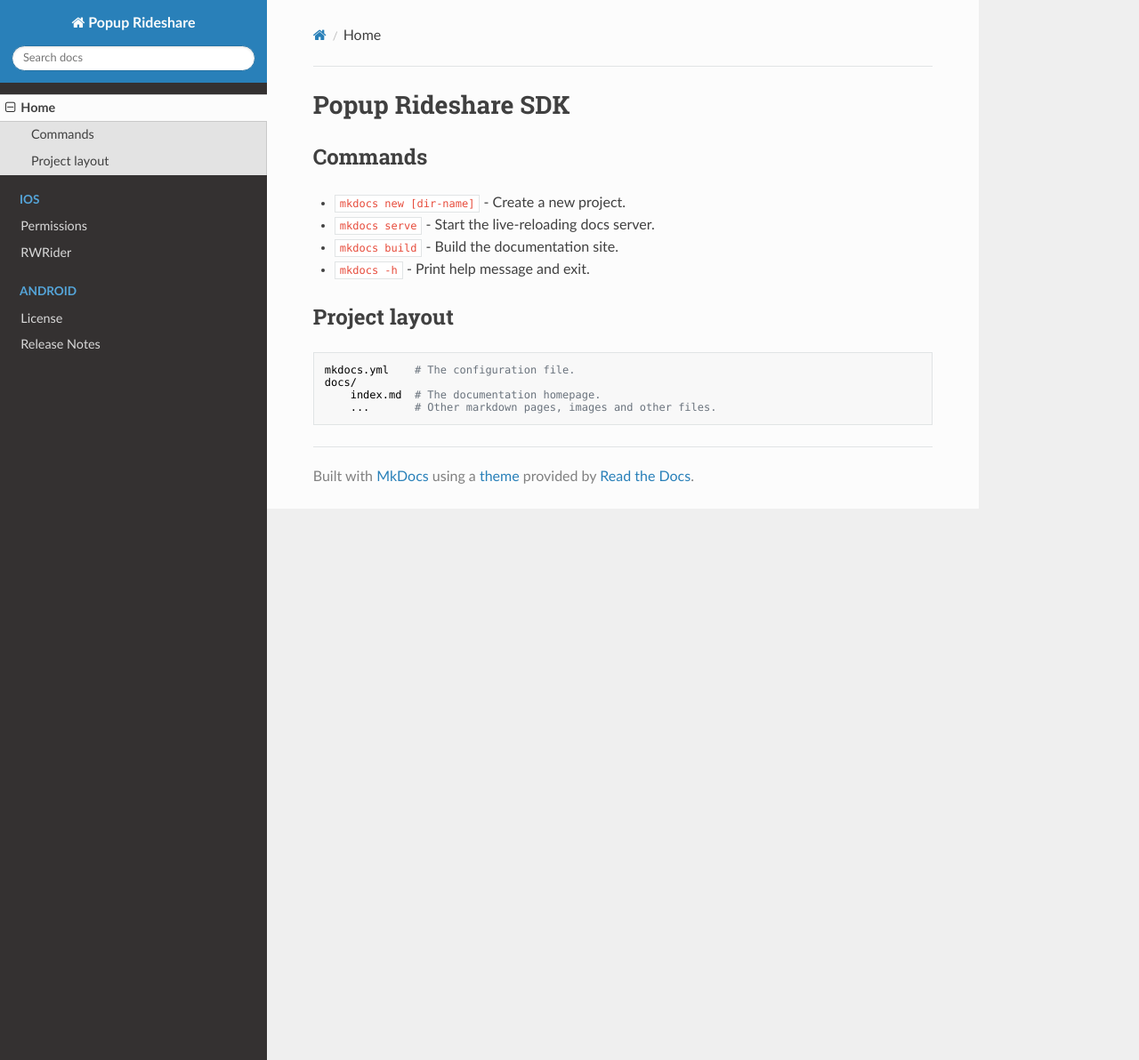
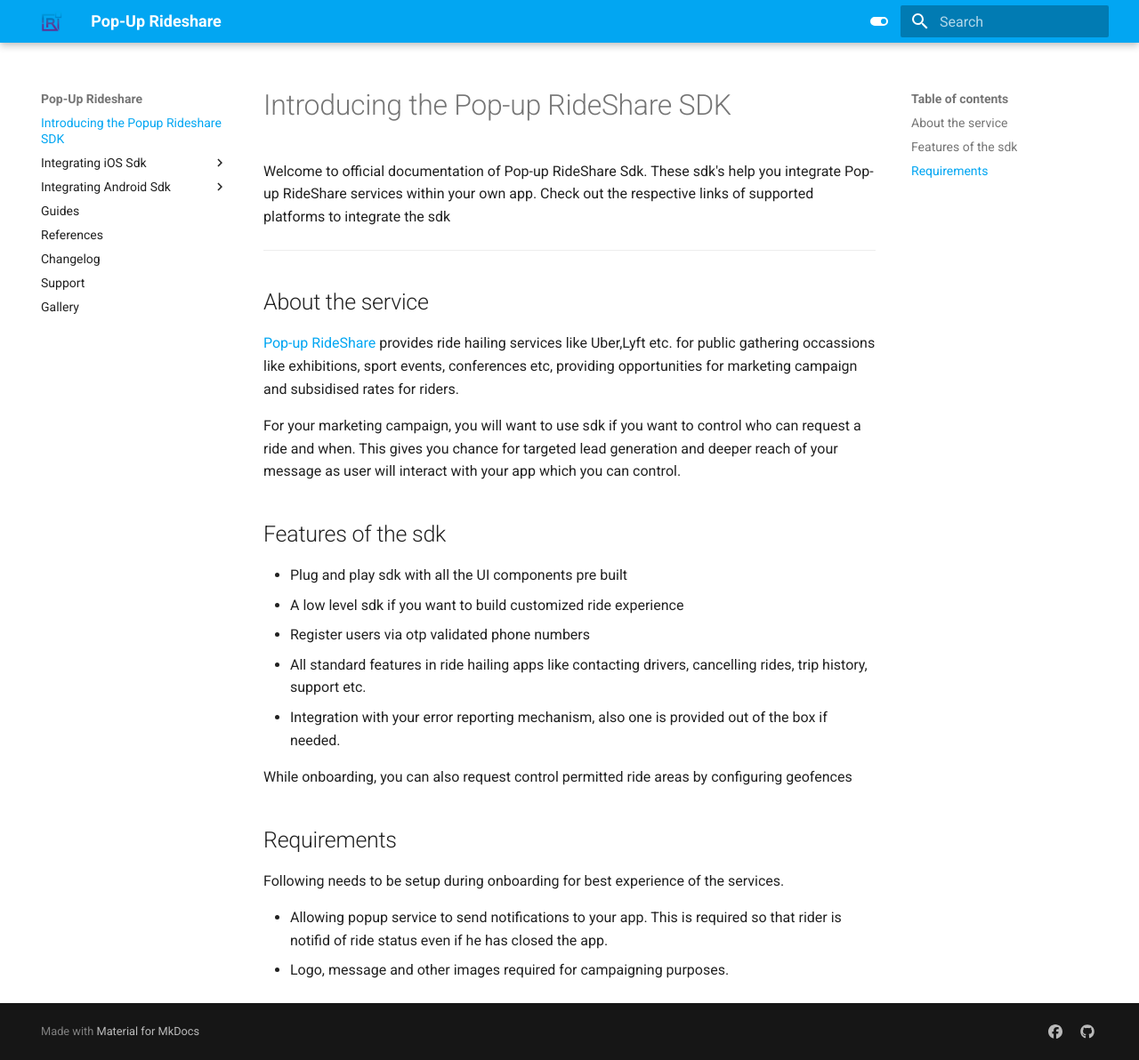
Before and after one commit to trilogy-group/Popup-Rideshare-SDK-Documentation, an MkDocs documentation site: the page built from docs/index.md, in a window 1280 px wide and 1192 px high. Shown: the whole window at 89% size. Built offline with MkDocs 1.6.1 and Material for MkDocs 9.7.7, drawn with Linux system fonts in a browser that asks for light colours; nearby versions of some CDN libraries.

Commit message:
theme and document structure changes

```diff
--- a/docs/index.md
+++ b/docs/index.md
@@ -1,16 +1,31 @@
-# Popup Rideshare SDK
+# Introducing the Pop-up RideShare SDK
+Welcome to official documentation of Pop-up RideShare Sdk. These sdk's help you integrate Pop-up RideShare services within your own app. Check out the respective links of supported platforms to integrate the sdk
+___
+
+## About the service
+
+[Pop-up RideShare](https://www.popuprideshare.com) provides ride hailing services like Uber,Lyft etc.
+for public gathering occassions like exhibitions, sport events, conferences etc, providing
+opportunities for marketing campaign and subsidised rates for riders.
+
+For your marketing campaign, you will want to use sdk if you want to control who can request a ride and when.
+This gives you chance for targeted lead generation and deeper reach of your message as user will interact with your
+app which you can control.
 
 
-## Commands
+## Features of the sdk
 
-* `mkdocs new [dir-name]` - Create a new project.
-* `mkdocs serve` - Start the live-reloading docs server.
-* `mkdocs build` - Build the documentation site.
-* `mkdocs -h` - Print help message and exit.
+- Plug and play sdk with all the UI components pre built
+- A low level sdk if you want to build customized ride experience
+- Register users via otp validated phone numbers
+- All standard features in ride hailing apps like contacting drivers, cancelling rides, trip history, support etc.
+- Integration with your error reporting mechanism, also one is provided out of the box if needed.
 
-## Project layout
+While onboarding, you can also request control permitted ride areas by configuring geofences
 
-    mkdocs.yml    # The configuration file.
-    docs/
-        index.md  # The documentation homepage.
-        ...       # Other markdown pages, images and other files.
+
+## Requirements
+Following needs to be setup during onboarding for best experience of the services.
+
+- Allowing popup service to send notifications to your app. This is required so that rider is notifid of ride status even if he has closed the app.
+- Logo, message and other images required for campaigning purposes.
--- a/mkdocs.yml
+++ b/mkdocs.yml
@@ -1,15 +1,51 @@
-site_name: Popup Rideshare
+site_name: Pop-Up Rideshare
 theme:
-  name: readthedocs
-  highlightjs: true
-  hljs_languages:
-    - yaml
-    - rust
+  logo: assets/Popup_Logo.png
+  favicon: assets/Popup_Logo.png
+  name: material
+  palette:
+    - media: "(prefers-color-scheme: light)"
+      primary: light blue
+      scheme: default
+      toggle:
+        icon: material/toggle-switch
+        name: Switch to dark mode
+    - media: "(prefers-color-scheme: dark)"
+      primary: light blue
+      scheme: slate
+      toggle:
+        icon: material/toggle-switch-off-outline
+        name: Switch to light mode
+  features:
+    - search.suggest
+    - navigation.top
+extra:
+  social:
+    - icon: fontawesome/brands/facebook
+      link: https://www.facebook.com/popuprideshare/
+    - icon: fontawesome/brands/github
+      link: https://github.com/trilogy-group/rideaustin-android
+plugins:
+  - search
+
 nav:
-  - Home: 'index.md'
-  - iOS:
-    - 'Permissions': 'writing-your-docs.md'
-    - 'RWRider': 'styling-your-docs.md'
-  - Android:
-    - 'License': 'license.md'
-    - 'Release Notes': 'release-notes.md'
+  - Introducing the Popup Rideshare SDK: 'index.md'
+  - Integrating iOS Sdk:
+    - Overview: 'ios/overview.md'
+    - Concepts: 'ios/concepts.md'
+    - Getting Started: 'ios/getting-started.md'
+    - Configuration: 'ios/configuration.md'
+    - Observability: 'ios/observability.md'
+    - FAQs: 'ios/faq.md'
+  - Integrating Android Sdk:
+    - Overview: 'android/overview.md'
+    - Concepts: 'android/concepts.md'
+    - Getting Started: 'android/getting-started.md'
+    - Configuration: 'android/configuration.md'
+    - Observability: 'android/observability.md'
+    - FAQs: 'android/faq.md'
+  - Guides: 'guides.md'
+  - References: 'references.md'
+  - Changelog: 'changelog.md'
+  - Support: 'support.md'
+  - Gallery: 'gallery.md'
```
Also changed, not shown: docs/ios.md (deleted, +0 -54 lines), docs/support.md (added, +3 -0 lines), docs/android/concepts.md (added), docs/android/configuration.md (added), docs/android/faq.md (added), docs/android/getting-started.md (added), docs/android/observability.md (added), docs/android/overview.md (added), docs/assets/Popup_Logo.png (added), docs/ios/concepts.md (added), docs/ios/configuration.md (added), docs/ios/faq.md (added), docs/ios/getting-started.md (added), docs/ios/observability.md (added), 1 more files.
